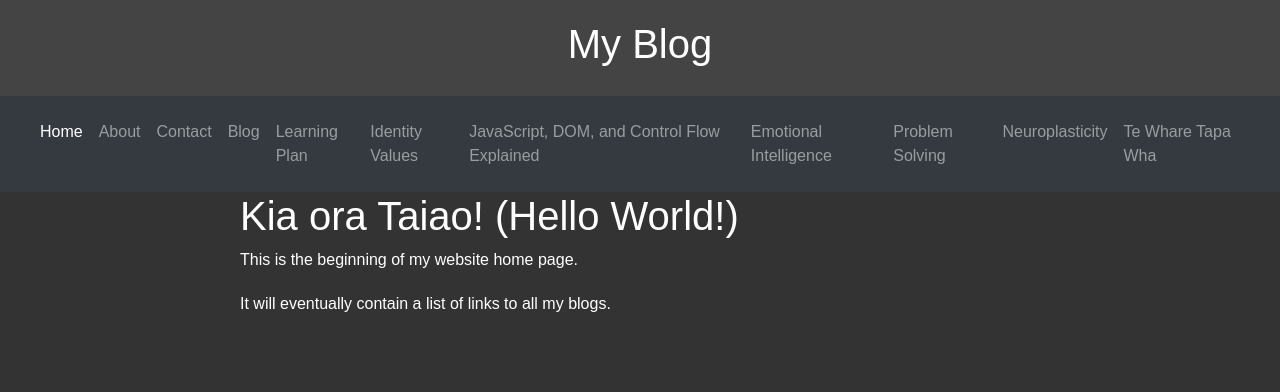
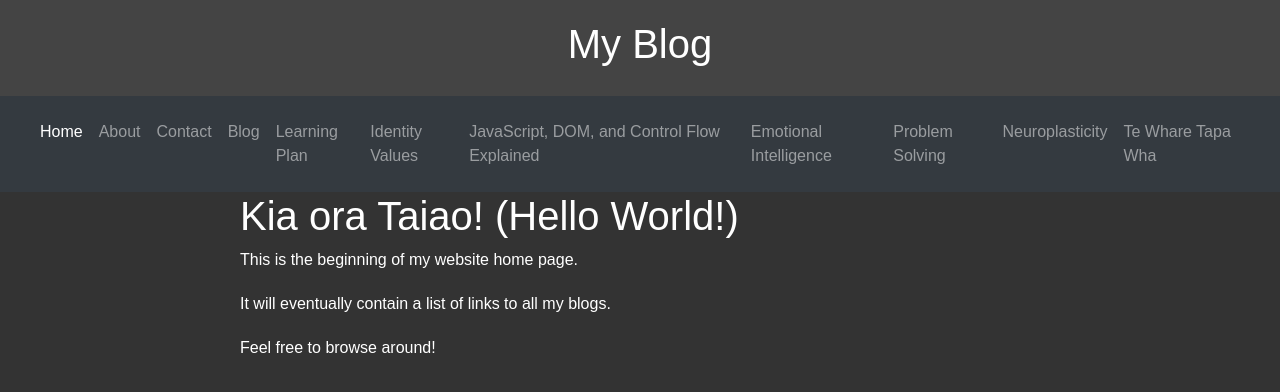
Before and after one commit to OEXP116/OEXP116.github.io, a plain HTML site: page index.html in a window 1280 px wide. Drawn offline with nearby package versions, Linux system fonts and the light colour scheme.

Commit message:
Feature branch changes to index.html

```diff
--- a/index.html
+++ b/index.html
@@ -14,6 +14,7 @@
     <h1>Kia ora Taiao! (Hello World!)</h1>
     <p>This is the beginning of my website home page.</p>
     <p>It will eventually contain a list of links to all my blogs.</p>
+    <p>Feel free to browse around!</p>
 </main>
 
 <script src="app.js"></script>
```
